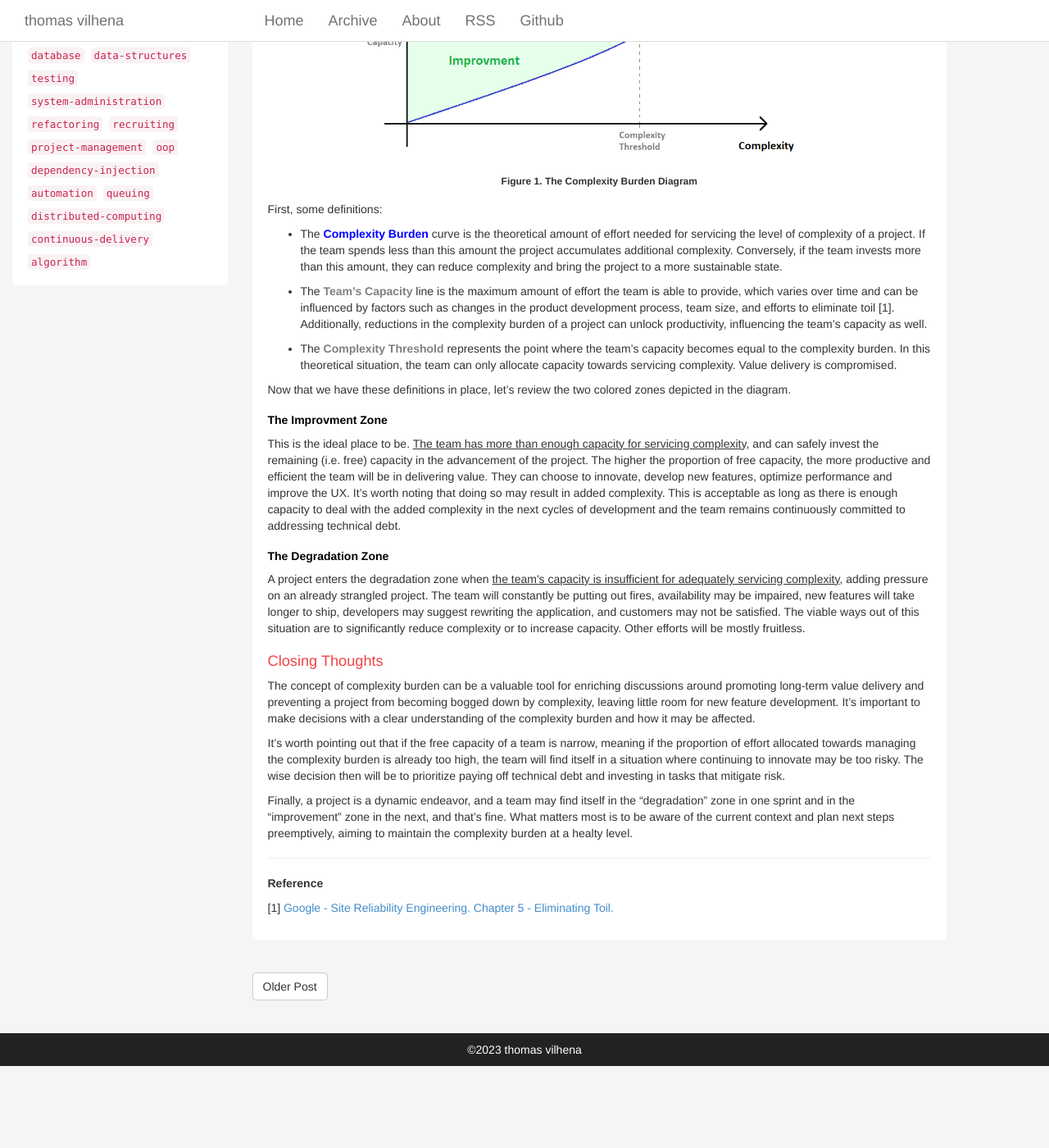
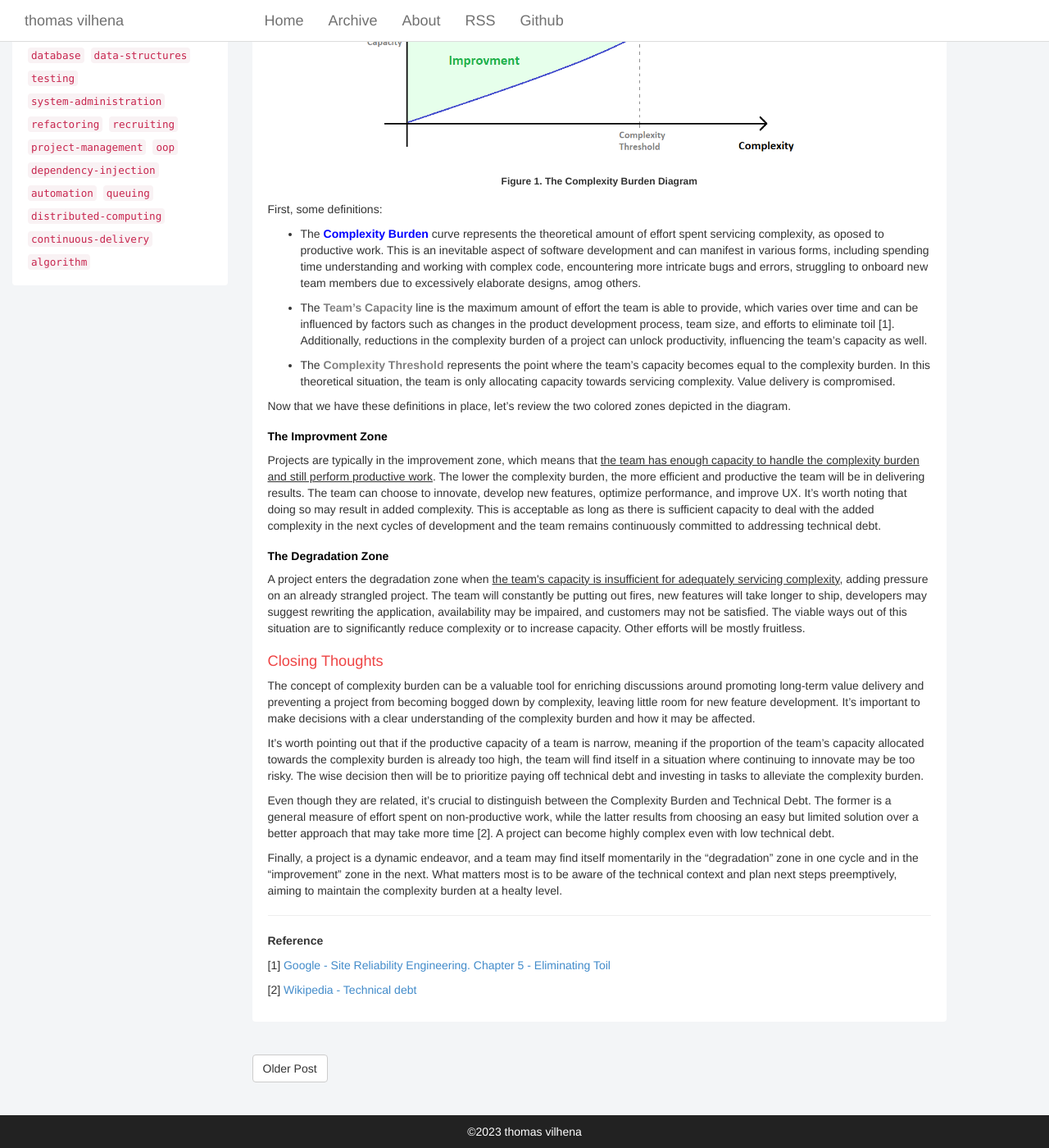
Before and after one commit to TCGV/blog, a Jekyll site: the page built from _posts/2023-04-10-the-burden-of-complexity.md, in a window 1280 px wide and 1400 px high, scrolled down 569 px. Shown: the whole window at 82% size. Built offline with Jekyll 4.4.1, drawn with Linux system fonts in a browser that asks for light colours; before the commit the page ends 1869 px from its top, so only the background shows below that.

Commit message:
Updating: 2023-04-10-the-burden-of-complexity.md

```diff
--- a/_posts/2023-04-10-the-burden-of-complexity.md
+++ b/_posts/2023-04-10-the-burden-of-complexity.md
@@ -20,33 +20,37 @@ So I propose the following qualitative diagram that regards complexity as an inh
 
 First, some definitions:
 
-* The <b style="color:blue">Complexity Burden</b> curve is the theoretical amount of effort needed for servicing the level of complexity of a project. If the team spends less than this amount the project accumulates additional complexity. Conversely, if the team invests more than this amount, they can reduce complexity and bring the project to a more sustainable state.
+* The <b style="color:blue">Complexity Burden</b> curve represents the theoretical amount of effort spent servicing complexity, as oposed to productive work. This is an inevitable aspect of software development and can manifest in various forms, including spending time understanding and working with complex code, encountering more intricate bugs and errors, struggling to onboard new team members due to excessively elaborate designs, amog others.
 
 * The <b style="color:gray">Team's Capacity</b> line is the maximum amount of effort the team is able to provide, which varies over time and can be influenced by factors such as changes in the product development process, team size, and efforts to eliminate toil [1]. Additionally, reductions in the complexity burden of a project can unlock productivity, influencing the team's capacity as well.
 
-* The <b style="color:gray">Complexity Threshold</b> represents the point where the team's capacity becomes equal to the complexity burden. In this theoretical situation, the team can only allocate capacity towards servicing complexity. Value delivery is compromised.
+* The <b style="color:gray">Complexity Threshold</b> represents the point where the team's capacity becomes equal to the complexity burden. In this theoretical situation, the team is only allocating capacity towards servicing complexity. Value delivery is compromised.
 
 Now that we have these definitions in place, let's review the two colored zones depicted in the diagram.
 
 <h2>The Improvment Zone</h2>
 
-This is the ideal place to be. <u>The team has more than enough capacity for servicing complexity</u>, and can safely invest the remaining (i.e. free) capacity in the advancement of the project. The higher the proportion of free capacity, the more productive and efficient the team will be in delivering value. They can choose to innovate, develop new features, optimize performance and improve the UX. It's worth noting that doing so may result in added complexity. This is acceptable as long as there is enough capacity to deal with the added complexity in the next cycles of development and the team remains continuously committed to addressing technical debt.
+Projects are typically in the improvement zone, which means that <u>the team has enough capacity to handle the complexity burden and still perform productive work</u>. The lower the complexity burden, the more efficient and productive the team will be in delivering results. The team can choose to innovate, develop new features, optimize performance, and improve UX. It's worth noting that doing so may result in added complexity. This is acceptable as long as there is sufficient capacity to deal with the added complexity in the next cycles of development and the team remains continuously committed to addressing technical debt.
 
 <h2>The Degradation Zone</h2>
 
-A project enters the degradation zone when <u>the team's capacity is insufficient for adequately servicing complexity</u>, adding pressure on an already strangled project. The team will constantly be putting out fires, availability may be impaired, new features will take longer to ship, developers may suggest rewriting the application, and customers may not be satisfied. The viable ways out of this situation are to significantly reduce complexity or to increase capacity. Other efforts will be mostly fruitless.
+A project enters the degradation zone when <u>the team's capacity is insufficient for adequately servicing complexity</u>, adding pressure on an already strangled project. The team will constantly be putting out fires, new features will take longer to ship, developers may suggest rewriting the application, availability may be impaired, and customers may not be satisfied. The viable ways out of this situation are to significantly reduce complexity or to increase capacity. Other efforts will be mostly fruitless.
 
 Closing Thoughts
 ============
 
 The concept of complexity burden can be a valuable tool for enriching discussions around promoting long-term value delivery and preventing a project from becoming bogged down by complexity, leaving little room for new feature development. It's important to make decisions with a clear understanding of the complexity burden and how it may be affected.
 
-It's worth pointing out that if the free capacity of a team is narrow, meaning if the proportion of effort allocated towards managing the complexity burden is already too high, the team will find itself in a situation where continuing to innovate may be too risky. The wise decision then will be to prioritize paying off technical debt and investing in tasks that mitigate risk.
+It's worth pointing out that if the productive capacity of a team is narrow, meaning if the proportion of the team's capacity allocated towards the complexity burden is already too high, the team will find itself in a situation where continuing to innovate may be too risky. The wise decision then will be to prioritize paying off technical debt and investing in tasks to alleviate the complexity burden.
 
-Finally, a project is a dynamic endeavor, and a team may find itself in the "degradation" zone in one sprint and in the "improvement" zone in the next, and that's fine. What matters most is to be aware of the current context and plan next steps preemptively, aiming to maintain the complexity burden at a healty level.
+Even though they are related, it's crucial to distinguish between the Complexity Burden and Technical Debt. The former is a general measure of effort spent on non-productive work, while the latter results from choosing an easy but limited solution over a better approach that may take more time [2]. A project can become highly complex even with low technical debt.
+
+Finally, a project is a dynamic endeavor, and a team may find itself momentarily in the "degradation" zone in one cycle and in the "improvement" zone in the next. What matters most is to be aware of the technical context and plan next steps preemptively, aiming to maintain the complexity burden at a healty level.
 
 ---
 
 <b>Reference</b>
 
-[1] [Google - Site Reliability Engineering. Chapter 5 - Eliminating Toil.](https://sre.google/sre-book/eliminating-toil/)
+[1] [Google - Site Reliability Engineering. Chapter 5 - Eliminating Toil](https://sre.google/sre-book/eliminating-toil/)
+
+[2] [Wikipedia - Technical debt](https://en.wikipedia.org/wiki/Technical_debt)
```
